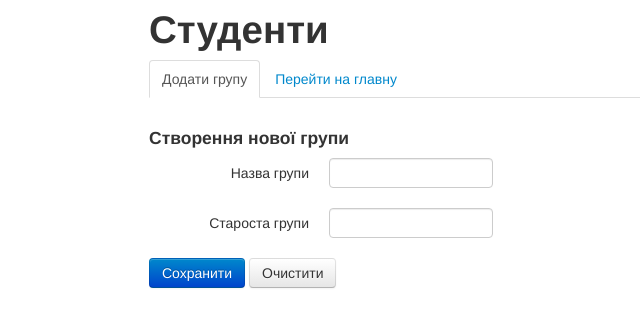
After one commit to alexander-vielimchanitsia/studentapp, a Django app: page /index/add_group.html/ in a window 1280 px wide. The commit adds this page. Shown: the top 327 px of the page, without its empty margins (21-661 px from the left). Run offline with Django 3.2, Linux system fonts and the light colour scheme.

Commit message:
Додав форму додавання групи

```diff
--- a/studentapp/urls.py
+++ b/studentapp/urls.py
@@ -6,5 +6,6 @@ urlpatterns = patterns('',
     # url(r'^blog/', include('blog.urls')),
 
     url(r'^$', 'studentapp.views.index'),
-    url(r'^add.html/', 'studentapp.views.add_student'),
+    url(r'^add_student.html/', 'studentapp.views.add_student'),
+    url(r'^add_group.html/', 'studentapp.views.add_group'),
 )
--- a/studentapp/views.py
+++ b/studentapp/views.py
@@ -1,9 +1,12 @@
 from django.shortcuts import render
 from django.shortcuts import render_to_response
-from studentapp.models import Student
+from studentapp.models import Student, Table_group
 # Create your views here.
 def index(request):
     return render_to_response('index.html', {'studentapp_student': Student.objects.all()})
 
 def add_student(request):
-    return render_to_response('add.html')
+    return render_to_response('add_student.html')
+
+def add_group(request):
+    return render_to_response('add_group.html')
--- /dev/null
+++ b/templates/add_group.html
@@ -0,0 +1,51 @@
+<!DOCTYPE html>
+<html>
+  <head>
+    <meta charset="UTF-8">
+    <title>Додати Групу</title>
+    <!-- Bootstrap -->
+    <link href="http://127.0.0.1:8000/static/css/bootstrap.min.css" rel="stylesheet">
+  </head>
+  <body>
+  <div class="container">
+    <header>
+      <h1>Студенти</h1>
+    </header>
+    <div>
+
+    </div>
+    <div class="tabbable"> <!-- Only required for left/right tabs -->
+      <ul class="nav nav-tabs">
+        <li class="active"><a href="#tab1" data-toggle="tab">Додати групу</a></li>
+        <li><a href="http://127.0.0.1:8000/" data-toggle="tab">Перейти на главну</a></li>
+      </ul>
+      <div class="tab-content">
+        <div class="tab-pane active" id="tab1">
+          <h4>Створення нової групи</h4>
+        </div>
+        <form class="form-horizontal">
+      <div class="control-group">
+        <label class="control-label" for="name_group">Назва групи</label>
+        <div class="controls">
+          <input class="input-medium" type="text" id="name_group">
+        </div>
+      </div>
+      <div class="control-group">
+        <label class="control-label" for="king_group">Староста групи</label>
+        <div class="controls">
+          <input class="input-medium" type="text" id="king_group">
+        </div>
+      </div>
+        <button type="submit" class="btn btn-primary">Сохранити</button>
+        <button type="reset" class="btn">Очистити</button>
+      </div>
+    </form>
+      </div>
+    </div>
+
+  </div>
+    <!-- Bootstrap -->
+    <script src="http://code.jquery.com/jquery-latest.js"></script>
+    <script src="http://127.0.0.1:8000/static/js/bootstrap.min.js"></script>
+  </body>
+</html>
--- a/templates/add.html
+++ b/templates/add_student.html
@@ -2,7 +2,7 @@
 <html>
   <head>
     <meta charset="UTF-8">
-    <title>Додавання студентів</title>
+    <title>Додати студента</title>
     <!-- Bootstrap -->
     <link href="http://127.0.0.1:8000/static/css/bootstrap.min.css" rel="stylesheet">
   </head>
--- a/templates/index.html
+++ b/templates/index.html
@@ -29,7 +29,7 @@
       <div class="tab-content">
         <div class="tab-pane active" id="tab1">
         <h2>База Студентів</h2>
-        <a href="index/add.html" class="btn btn-primary">Додати Студента</a>
+        <a href="index/add_student.html" class="btn btn-primary">Додати Студента</a>
         <table class="table table-striped">
           <thead>
             <tr>
@@ -72,6 +72,7 @@
         </div>
         <div class="tab-pane" id="tab2">
           <h2>Список груп</h2>
+          <a href="index/add_group.html" class="btn btn-primary">Додати Групу</a>
           <table class="table table-striped">
           <thead>
             <tr>
```
Also changed, not shown: db.sqlite3, 2 other files.
